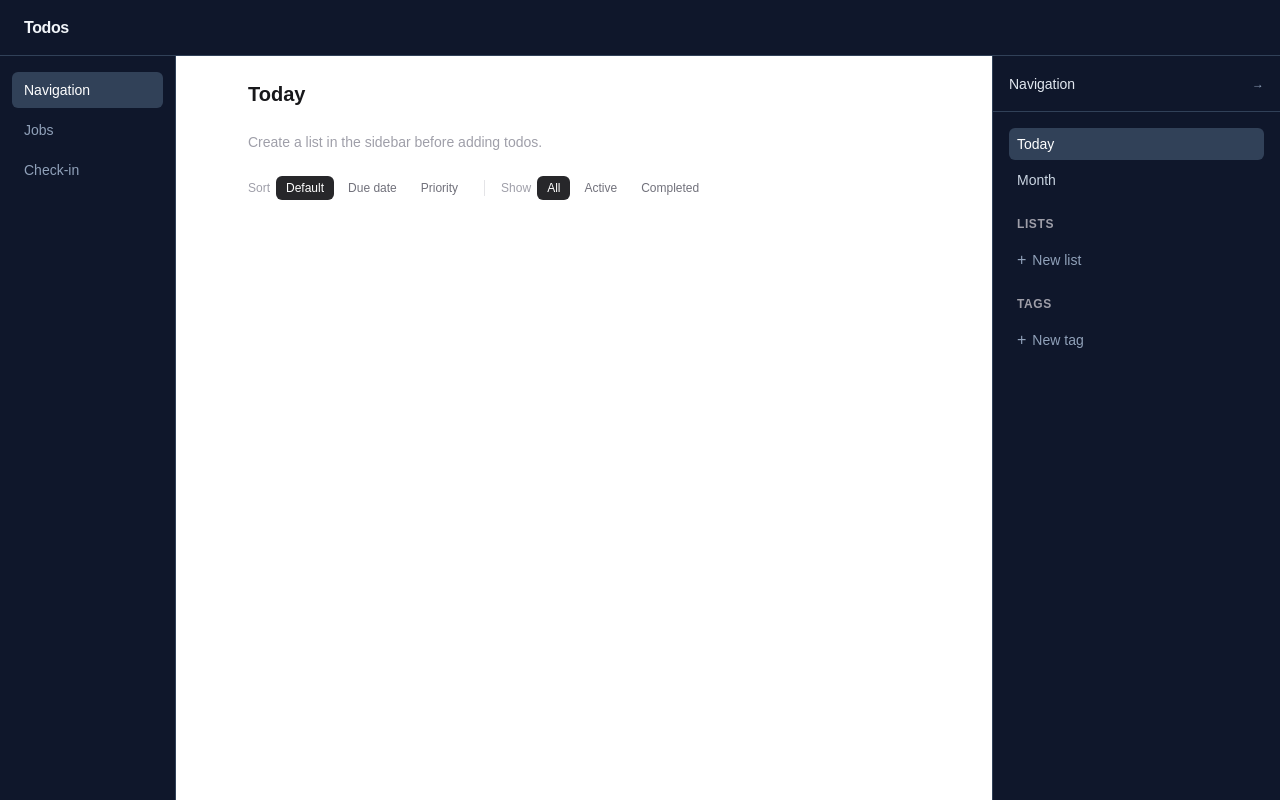
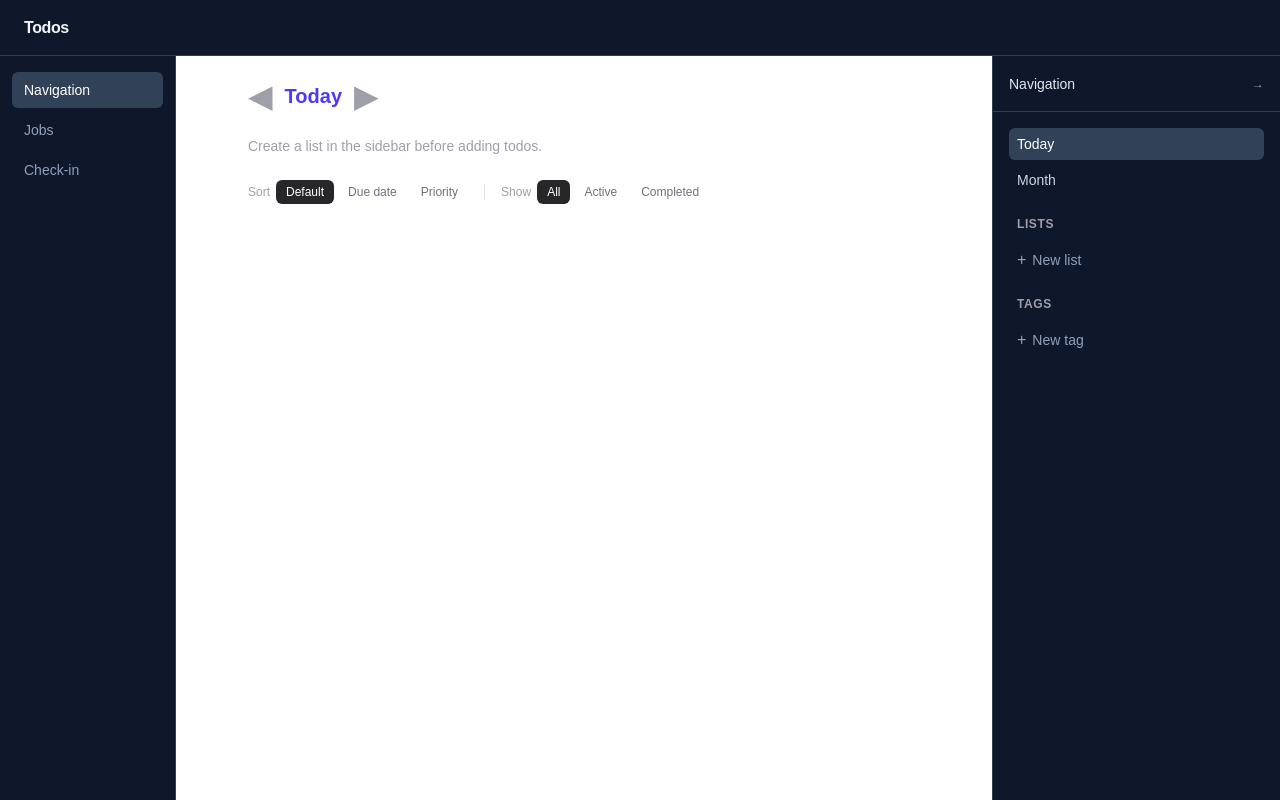
Before and after one commit to Jonathanko52/personal-interface, a Next.js app: page / in a window 1280 px wide. Built offline with nearby package versions, Linux system fonts and the light colour scheme.

Commit message:
arrows bigger. more days

```diff
--- a/app/components/JobsPanel.tsx
+++ b/app/components/JobsPanel.tsx
@@ -90,20 +90,20 @@ export default function JobsPanel() {
       )}
 
       {result && (
-        <div className="flex flex-col gap-3 border border-zinc-200 rounded-lg p-3">
-          <p className="text-xs font-semibold text-zinc-400 uppercase tracking-wider">Result</p>
+        <div className="flex flex-col gap-3 border border-slate-700 rounded-lg p-3">
+          <p className="text-xs font-semibold text-slate-400 uppercase tracking-wider">Result</p>
           <div className="flex flex-col gap-1.5 text-sm">
             <div>
-              <span className="text-zinc-400 text-xs">Company</span>
-              <p className="text-zinc-800 font-medium">{result.companyName}</p>
+              <span className="text-slate-400 text-xs">Company</span>
+              <p className="text-slate-100 font-medium">{result.companyName}</p>
             </div>
             <div>
-              <span className="text-zinc-400 text-xs">Role</span>
-              <p className="text-zinc-800">{result.jobPosting}</p>
+              <span className="text-slate-400 text-xs">Role</span>
+              <p className="text-slate-100">{result.jobPosting}</p>
             </div>
             <div>
-              <span className="text-zinc-400 text-xs">Location</span>
-              <p className="text-zinc-800">{result.location}</p>
+              <span className="text-slate-400 text-xs">Location</span>
+              <p className="text-slate-100">{result.location}</p>
             </div>
             <a
               href={result.postingLink}
--- a/app/components/TodoForm.tsx
+++ b/app/components/TodoForm.tsx
@@ -3,18 +3,23 @@
 import { useState, useRef, useEffect } from "react";
 import { useData } from "@/app/lib/DataContext";
 
+const DAYS = ["S", "M", "T", "W", "T", "F", "S"];
+
 interface TodoFormProps {
   defaultListId?: string;
+  defaultDueDate?: string;
 }
 
-export default function TodoForm({ defaultListId }: TodoFormProps) {
+export default function TodoForm({ defaultListId, defaultDueDate }: TodoFormProps) {
   const { lists, tags, addTodo } = useData();
+  const today = new Date().toISOString().slice(0, 10);
   const [expanded, setExpanded] = useState(false);
   const [title, setTitle] = useState("");
   const [listId, setListId] = useState(defaultListId ?? lists[0]?.id ?? "");
   const [priority, setPriority] = useState("none");
-  const [dueDate, setDueDate] = useState(new Date().toISOString().slice(0, 10));
+  const [dueDate, setDueDate] = useState(defaultDueDate ?? today);
   const [selectedTagIds, setSelectedTagIds] = useState<string[]>([]);
+  const [repeatDays, setRepeatDays] = useState<number[]>([]);
   const inputRef = useRef<HTMLInputElement>(null);
 
   useEffect(() => {
@@ -24,6 +29,12 @@ export default function TodoForm({ defaultListId }: TodoFormProps) {
   function toggleTag(id: string) {
     setSelectedTagIds((prev) =>
       prev.includes(id) ? prev.filter((t) => t !== id) : [...prev, id],
+    );
+  }
+
+  function toggleRepeatDay(day: number) {
+    setRepeatDays((prev) =>
+      prev.includes(day) ? prev.filter((d) => d !== day) : [...prev, day]
     );
   }
 
@@ -38,19 +49,22 @@ export default function TodoForm({ defaultListId }: TodoFormProps) {
       completed: false,
       tagIds: selectedTagIds,
       notes: "",
+      repeatDays,
     });
     setTitle("");
     setPriority("none");
-    setDueDate(new Date().toISOString().slice(0, 10));
+    setDueDate(defaultDueDate ?? today);
     setSelectedTagIds([]);
+    setRepeatDays([]);
     setExpanded(false);
   }
 
   function handleCancel() {
     setTitle("");
     setPriority("none");
-    setDueDate(new Date().toISOString().slice(0, 10));
+    setDueDate(defaultDueDate ?? today);
     setSelectedTagIds([]);
+    setRepeatDays([]);
     setExpanded(false);
   }
 
@@ -116,6 +130,26 @@ export default function TodoForm({ defaultListId }: TodoFormProps) {
         />
       </div>
 
+      <div className="flex flex-col gap-1.5">
+        <span className="text-xs text-slate-400">Repeat</span>
+        <div className="flex gap-1">
+          {DAYS.map((label, i) => (
+            <button
+              key={i}
+              type="button"
+              onClick={() => toggleRepeatDay(i)}
+              className={`w-7 h-7 text-xs rounded-full font-medium transition-colors ${
+                repeatDays.includes(i)
+                  ? "bg-indigo-500 text-white"
+                  : "bg-slate-700 text-slate-400 hover:text-white"
+              }`}
+            >
+              {label}
+            </button>
+          ))}
+        </div>
+      </div>
+
       {tags.length > 0 && (
         <div className="flex flex-wrap gap-1.5">
           {tags.map((tag) => (
@@ -126,7 +160,7 @@ export default function TodoForm({ defaultListId }: TodoFormProps) {
               className={`text-xs px-2.5 py-1 rounded-full border transition-colors ${
                 selectedTagIds.includes(tag.id)
                   ? "text-white border-transparent"
-                  : "border-zinc-200 text-zinc-500 hover:border-zinc-400"
+                  : "border-slate-600 text-slate-400 hover:border-slate-400"
               }`}
               style={
                 selectedTagIds.includes(tag.id)
@@ -148,7 +182,7 @@ export default function TodoForm({ defaultListId }: TodoFormProps) {
         <button
           type="button"
           onClick={handleCancel}
-          className="text-xs text-zinc-500 hover:text-zinc-800 transition-colors">
+          className="text-xs text-slate-400 hover:text-white transition-colors">
           Cancel
         </button>
       </div>
--- a/app/lib/DataContext.tsx
+++ b/app/lib/DataContext.tsx
@@ -12,6 +12,7 @@ export interface Todo {
   completed: boolean;
   listId: string;
   tagIds: string[];
+  repeatDays: number[]; // 0=Sun, 1=Mon, ..., 6=Sat
 }
 
 interface List {
@@ -57,6 +58,17 @@ function save(key: string, value: unknown) {
   } catch {}
 }
 
+function nextRepeatDate(fromDate: string, repeatDays: number[]): string {
+  const date = new Date(fromDate + "T12:00:00");
+  for (let i = 1; i <= 7; i++) {
+    date.setDate(date.getDate() + 1);
+    if (repeatDays.includes(date.getDay())) {
+      return date.toISOString().slice(0, 10);
+    }
+  }
+  return fromDate;
+}
+
 const DataContext = createContext<DataContextValue | null>(null);
 
 export function DataProvider({ children }: { children: ReactNode }) {
@@ -67,9 +79,17 @@ export function DataProvider({ children }: { children: ReactNode }) {
 
   useEffect(() => {
     const today = new Date().toISOString().slice(0, 10);
-    const storedTodos = load("todos", initialTodos).filter(
-      (t) => !(t.completed && t.dueDate && t.dueDate < today)
-    );
+    const storedTodos = load("todos", initialTodos)
+      .map((t) => {
+        if (t.completed && t.dueDate && t.dueDate < today) {
+          if (t.repeatDays?.length) {
+            return { ...t, completed: false, dueDate: nextRepeatDate(today, t.repeatDays) };
+          }
+          return null;
+        }
+        return t;
+      })
+      .filter((t): t is Todo => t !== null);
     save("todos", storedTodos);
     setTodos(storedTodos);
     setLists(load("lists", initialLists));
--- a/app/month/page.tsx
+++ b/app/month/page.tsx
@@ -1,6 +1,7 @@
 "use client";
 
 import { useState } from "react";
+import { useRouter } from "next/navigation";
 import { useData } from "@/app/lib/DataContext";
 import TodoDetail from "@/app/components/TodoDetail";
 
@@ -14,6 +15,7 @@ const priorityColors: Record<string, string> = {
 };
 
 export default function MonthPage() {
+  const router = useRouter();
   const { todos } = useData();
   const today = new Date();
   const [year, setYear] = useState(today.getFullYear());
@@ -95,7 +97,11 @@ export default function MonthPage() {
           ) : (
             <div
               key={cell.key}
-              className="border-r border-b border-zinc-200 bg-white min-h-24 p-1.5 flex flex-col gap-1"
+              onClick={() => {
+                const dateStr = `${year}-${String(month + 1).padStart(2, "0")}-${String(cell.day).padStart(2, "0")}`;
+                router.push(`/?date=${dateStr}`);
+              }}
+              className="border-r border-b border-zinc-200 bg-white min-h-24 p-1.5 flex flex-col gap-1 cursor-pointer hover:bg-zinc-50 transition-colors"
             >
               <span
                 className={`text-xs font-medium w-6 h-6 flex items-center justify-center rounded-full self-start ${
--- a/app/page.tsx
+++ b/app/page.tsx
@@ -1,6 +1,7 @@
 "use client";
 
-import { useState } from "react";
+import { useState, useEffect } from "react";
+import { useRouter } from "next/navigation";
 import TodoList from "./components/TodoList";
 import TodoDetail from "./components/TodoDetail";
 import TodoForm from "./components/TodoForm";
@@ -8,10 +9,53 @@ import SortFilterBar from "./components/SortFilterBar";
 import { useData } from "./lib/DataContext";
 import { useSortFilter } from "./lib/useSortFilter";
 
+function dateLabel(dateStr: string): string {
+  const today = new Date().toISOString().slice(0, 10);
+  const d = new Date(dateStr + "T12:00:00");
+  const tomorrow = new Date(); tomorrow.setDate(tomorrow.getDate() + 1);
+  const yesterday = new Date(); yesterday.setDate(yesterday.getDate() - 1);
+  if (dateStr === today) return "Today";
+  if (dateStr === tomorrow.toISOString().slice(0, 10)) return "Tomorrow";
+  if (dateStr === yesterday.toISOString().slice(0, 10)) return "Yesterday";
+  return d.toLocaleDateString("default", { weekday: "long", month: "short", day: "numeric" });
+}
+
 export default function Home() {
+  const router = useRouter();
   const { todos } = useData();
-  const { result, sort, setSort, filter, setFilter } = useSortFilter(todos);
+  const [selectedDate, setSelectedDate] = useState(new Date().toISOString().slice(0, 10));
   const [selectedId, setSelectedId] = useState<string | null>(null);
+
+  useEffect(() => {
+    const params = new URLSearchParams(window.location.search);
+    const date = params.get("date");
+    if (date) setSelectedDate(date);
+  }, []);
+
+  function prevDay() {
+    const d = new Date(selectedDate + "T12:00:00");
+    d.setDate(d.getDate() - 1);
+    const next = d.toISOString().slice(0, 10);
+    setSelectedDate(next);
+    router.replace(`/?date=${next}`);
+  }
+
+  function nextDay() {
+    const d = new Date(selectedDate + "T12:00:00");
+    d.setDate(d.getDate() + 1);
+    const next = d.toISOString().slice(0, 10);
+    setSelectedDate(next);
+    router.replace(`/?date=${next}`);
+  }
+
+  function goToday() {
+    const today = new Date().toISOString().slice(0, 10);
+    setSelectedDate(today);
+    router.replace("/");
+  }
+
+  const todosForDate = todos.filter((t) => t.dueDate === selectedDate);
+  const { result, sort, setSort, filter, setFilter } = useSortFilter(todosForDate);
 
   const selectedTodo = todos.find((t) => t.id === selectedId) ?? null;
 
@@ -19,10 +63,36 @@ export default function Home() {
     return <TodoDetail todo={selectedTodo} onClose={() => setSelectedId(null)} />;
   }
 
+  const isToday = selectedDate === new Date().toISOString().slice(0, 10);
+
   return (
     <div className="max-w-2xl mx-auto">
-      <h1 className="text-xl font-semibold text-zinc-900 mb-6">Today</h1>
-      <TodoForm />
+      <div className="flex items-center gap-3 mb-6">
+        <button
+          onClick={prevDay}
+          className="text-zinc-400 hover:text-zinc-700 transition-colors leading-none"
+          style={{ fontSize: "2rem" }}
+        >
+          ◀
+        </button>
+        <h1 className="text-xl font-semibold text-indigo-600">{dateLabel(selectedDate)}</h1>
+        <button
+          onClick={nextDay}
+          className="text-zinc-400 hover:text-zinc-700 transition-colors leading-none"
+          style={{ fontSize: "2rem" }}
+        >
+          ▶
+        </button>
+        {!isToday && (
+          <button
+            onClick={goToday}
+            className="ml-1 text-xs text-indigo-500 hover:text-indigo-700 transition-colors"
+          >
+            Today
+          </button>
+        )}
+      </div>
+      <TodoForm key={selectedDate} defaultDueDate={selectedDate} />
       <SortFilterBar sort={sort} filter={filter} onSortChange={setSort} onFilterChange={setFilter} />
       <TodoList todos={result} onSelect={(id) => setSelectedId(id)} />
     </div>
```
Also changed, not shown: app/components/TodoDetail.tsx (+27 -0 lines).
